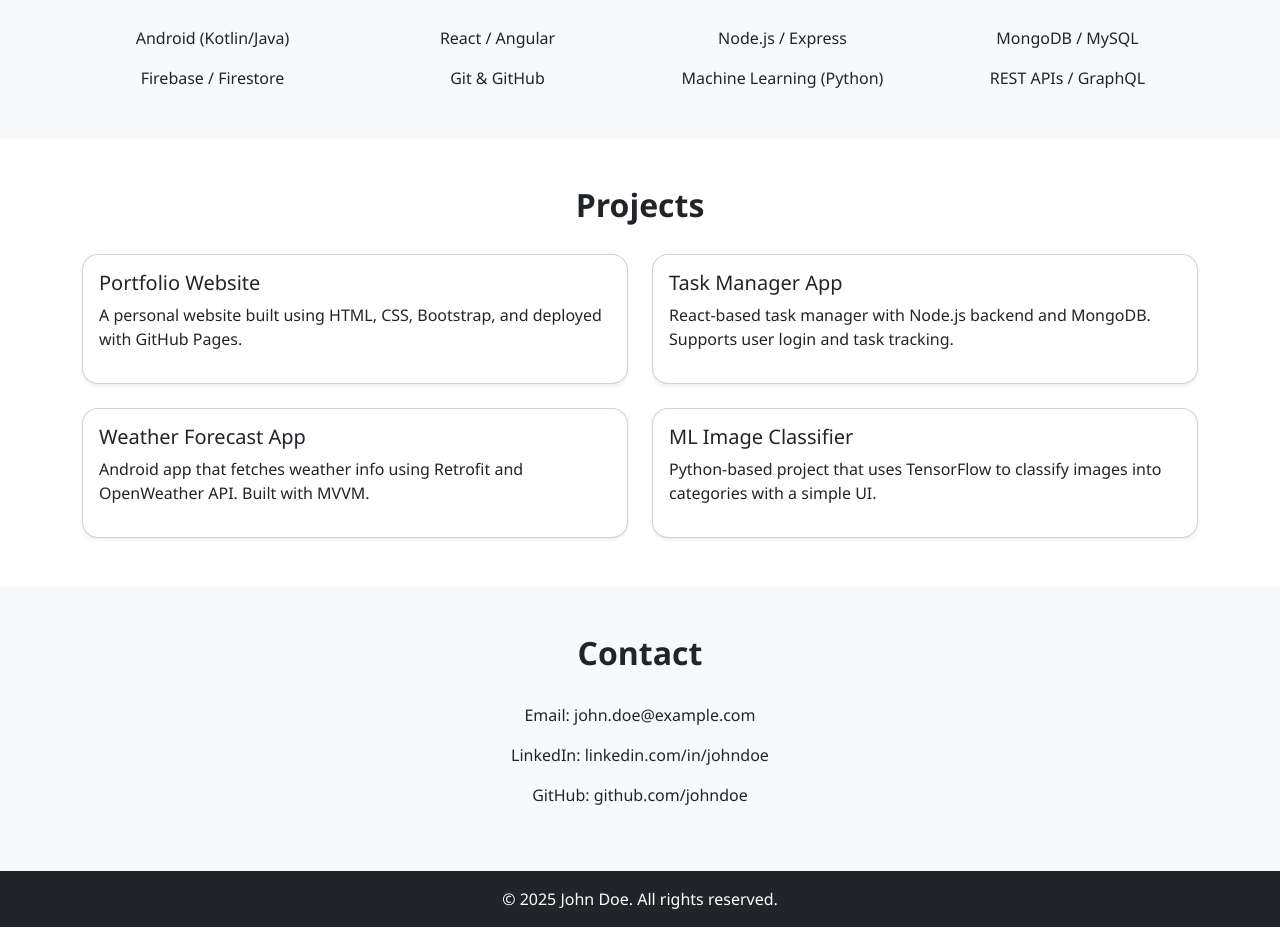
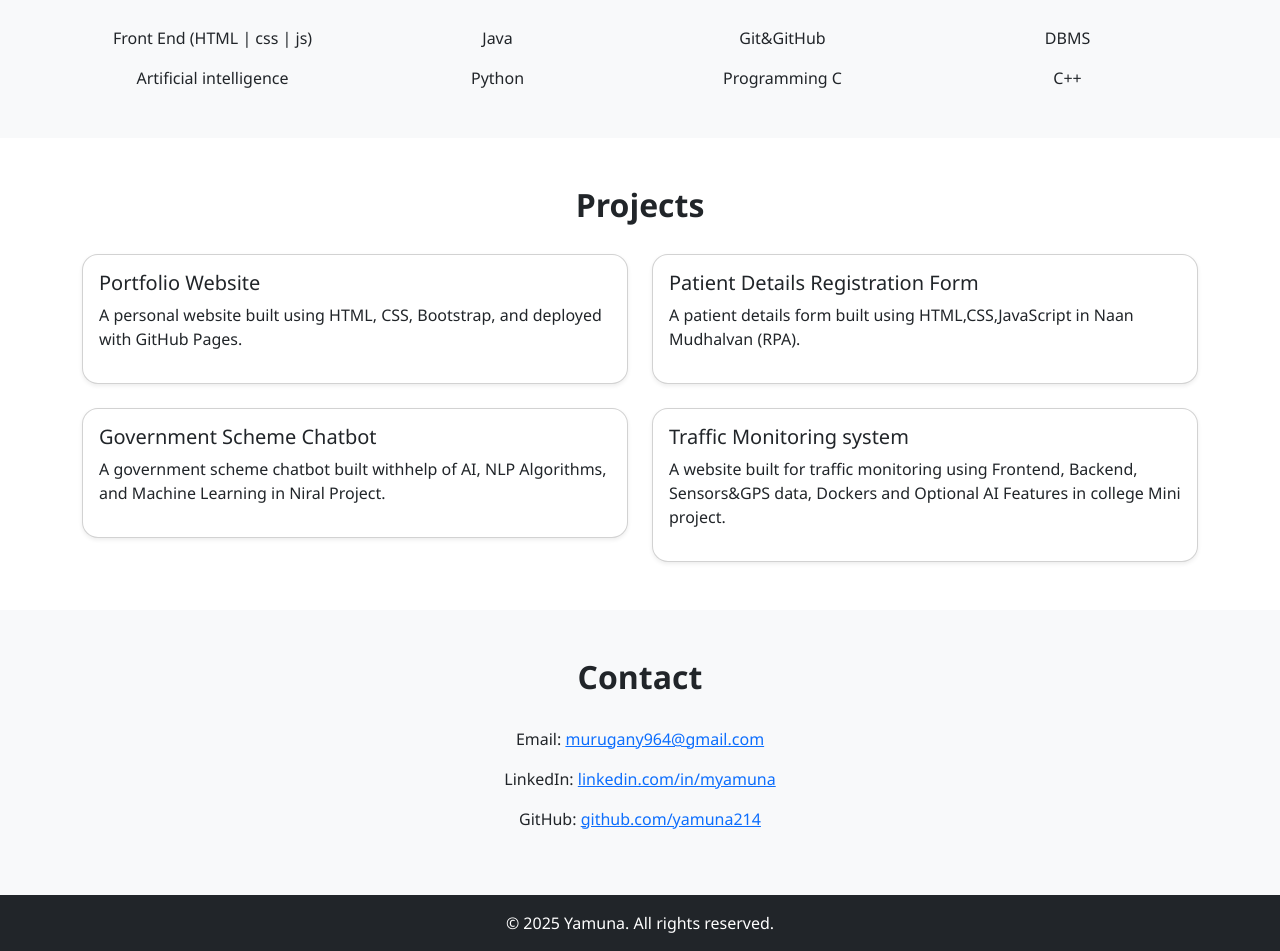
Before and after one commit to yamuna214/Portfolio, a plain HTML site: page index.html in a window 1280 px wide. Shown: the part 600-1551 px from the top of the page. Before the commit the page ends 1527 px from the top, so only its background shows below. Drawn offline with nearby package versions, Linux system fonts and the light colour scheme.

Commit message:
Update and rename index (2).html to index.html

```diff
--- a/index (2).html
+++ b/index.html
@@ -3,7 +3,7 @@
 <head>
   <meta charset="UTF-8" />
   <meta name="viewport" content="width=device-width, initial-scale=1.0" />
-  <title>Developer Portfolio</title>
+  <title>Portfolio Project</title>
   <link href="https://cdn.jsdelivr.net/npm/bootstrap@5.3.3/dist/css/bootstrap.min.css" rel="stylesheet">
   <style>
     body {
@@ -29,8 +29,8 @@
   <!-- Hero Section -->
   <section class="hero">
     <div class="container">
-      <h1 class="display-4">John Doe</h1>
-      <p class="lead">Full Stack Developer | Android Developer | ML Enthusiast</p>
+      <h1 class="display-4">Yamuna</h1>
+      <p class="lead">Front-End Developer | Web Developer</p>
     </div>
   </section>
 
@@ -39,8 +39,10 @@
     <div class="container">
       <h2 class="section-title text-center">About Me</h2>
       <p class="text-center">
-        I’m a passionate developer with a knack for building clean and scalable applications.
-        With experience in mobile and web development, I enjoy working on end-to-end solutions that solve real-world problems.
+        I'm an aspiring web developer with a strong passion for creating clean, responsive, and accessible websites. I’ve been building projects using HTML, CSS, and JavaScript.
+        I'm currently learning Java.I’m eager to keep learning, take on new challenges, and grow into a professional developer.
+
+
       </p>
     </div>
   </section>
@@ -50,16 +52,19 @@
     <div class="container">
       <h2 class="section-title text-center">Skills</h2>
       <div class="row text-center">
-        <div class="col-md-3">Android (Kotlin/Java)</div>
-        <div class="col-md-3">React / Angular</div>
-        <div class="col-md-3">Node.js / Express</div>
-        <div class="col-md-3">MongoDB / MySQL</div>
+
+        <div class="col-md-3">Front End (HTML | css | js)</div>
+        <div class="col-md-3">Java</div>
+        <div class="col-md-3">Git&GitHub</div>
+        <div class="col-md-3">DBMS</div>
+
       </div>
       <div class="row text-center mt-3">
-        <div class="col-md-3">Firebase / Firestore</div>
-        <div class="col-md-3">Git & GitHub</div>
-        <div class="col-md-3">Machine Learning (Python)</div>
-        <div class="col-md-3">REST APIs / GraphQL</div>
+        <div class="col-md-3">Artificial intelligence</div>
+        <div class="col-md-3">Python</div>
+        <div class="col-md-3">Programming C</div>
+        <div class="col-md-3">C++</div>
+
       </div>
     </div>
   </section>
@@ -77,20 +82,20 @@
         </div>
         <div class="col-md-6">
           <div class="card shadow-sm p-3">
-            <h5>Task Manager App</h5>
-            <p>React-based task manager with Node.js backend and MongoDB. Supports user login and task tracking.</p>
+            <h5>Patient Details Registration Form</h5>
+            <p>A patient details form built using HTML,CSS,JavaScript in Naan Mudhalvan (RPA).</p>
           </div>
         </div>
         <div class="col-md-6">
           <div class="card shadow-sm p-3">
-            <h5>Weather Forecast App</h5>
-            <p>Android app that fetches weather info using Retrofit and OpenWeather API. Built with MVVM.</p>
+            <h5>Government Scheme Chatbot</h5>
+            <p>A government scheme chatbot built withhelp of AI, NLP Algorithms, and Machine Learning in Niral Project.</p>
           </div>
         </div>
         <div class="col-md-6">
           <div class="card shadow-sm p-3">
-            <h5>ML Image Classifier</h5>
-            <p>Python-based project that uses TensorFlow to classify images into categories with a simple UI.</p>
+            <h5>Traffic Monitoring system</h5>
+            <p>A website built for traffic monitoring using Frontend, Backend, Sensors&GPS data, Dockers and Optional AI Features in college Mini project.</p>
           </div>
         </div>
       </div>
@@ -101,14 +106,20 @@
   <section class="py-5 bg-light">
     <div class="container text-center">
       <h2 class="section-title">Contact</h2>
-      <p>Email: john.doe@example.com</p>
-      <p>LinkedIn: linkedin.com/in/johndoe</p>
-      <p>GitHub: github.com/johndoe</p>
+      <p>Email:
+        <a href="mailto:murugany964@gmail.com">murugany964@gmail.com</a>
+      </p>
+      <p>LinkedIn:
+        <a href="https://linkedin.com/in/myamuna" target="_blank">linkedin.com/in/myamuna</a>
+      </p>
+      <p>GitHub:
+        <a href="https://github.com/yamuna214" target="_blank">github.com/yamuna214</a>
+      </p>
     </div>
   </section>
 
   <footer class="text-center py-3 bg-dark text-white">
-    © 2025 John Doe. All rights reserved.
+    © 2025 Yamuna. All rights reserved.
   </footer>
 
 </body>
```
